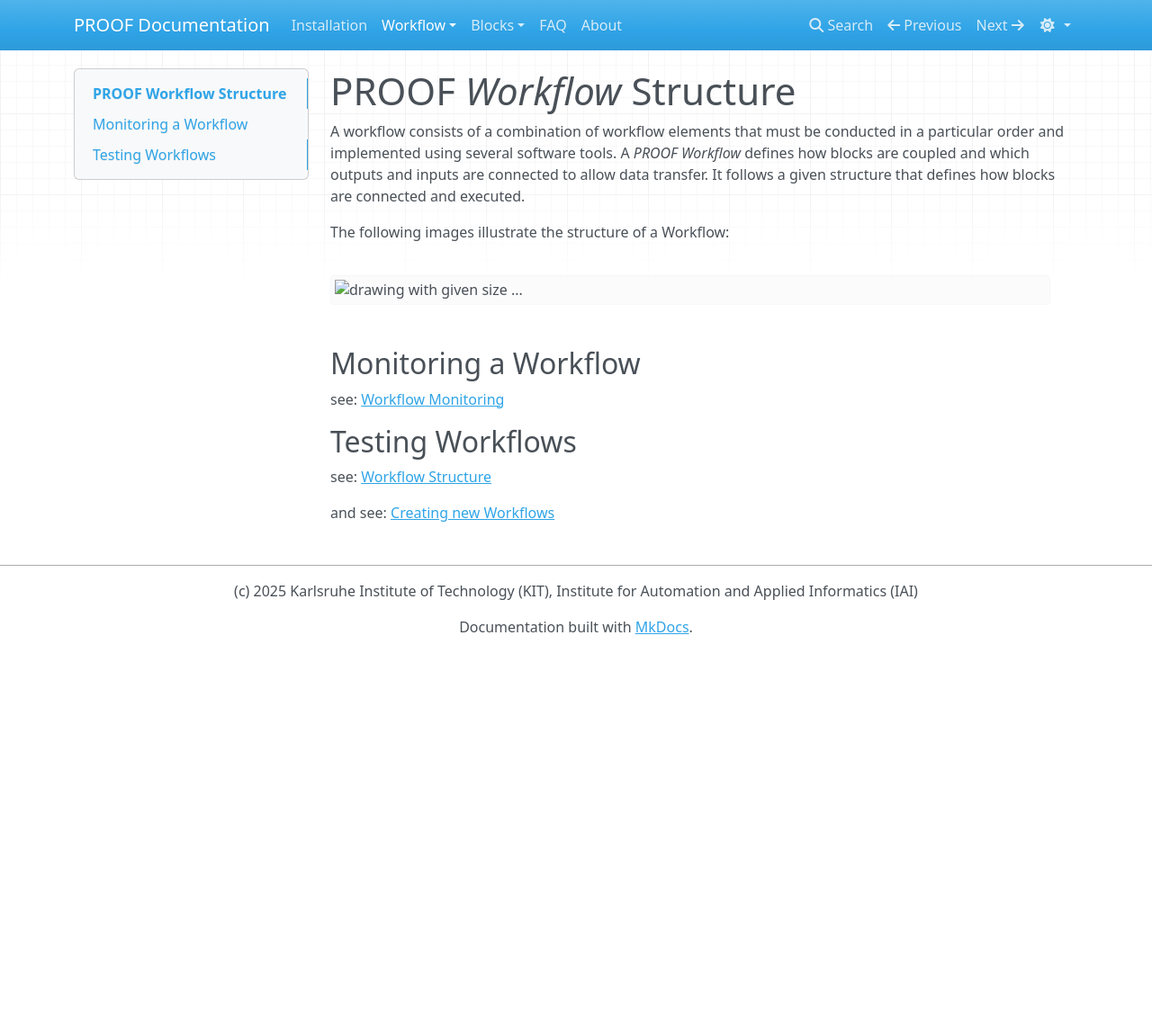
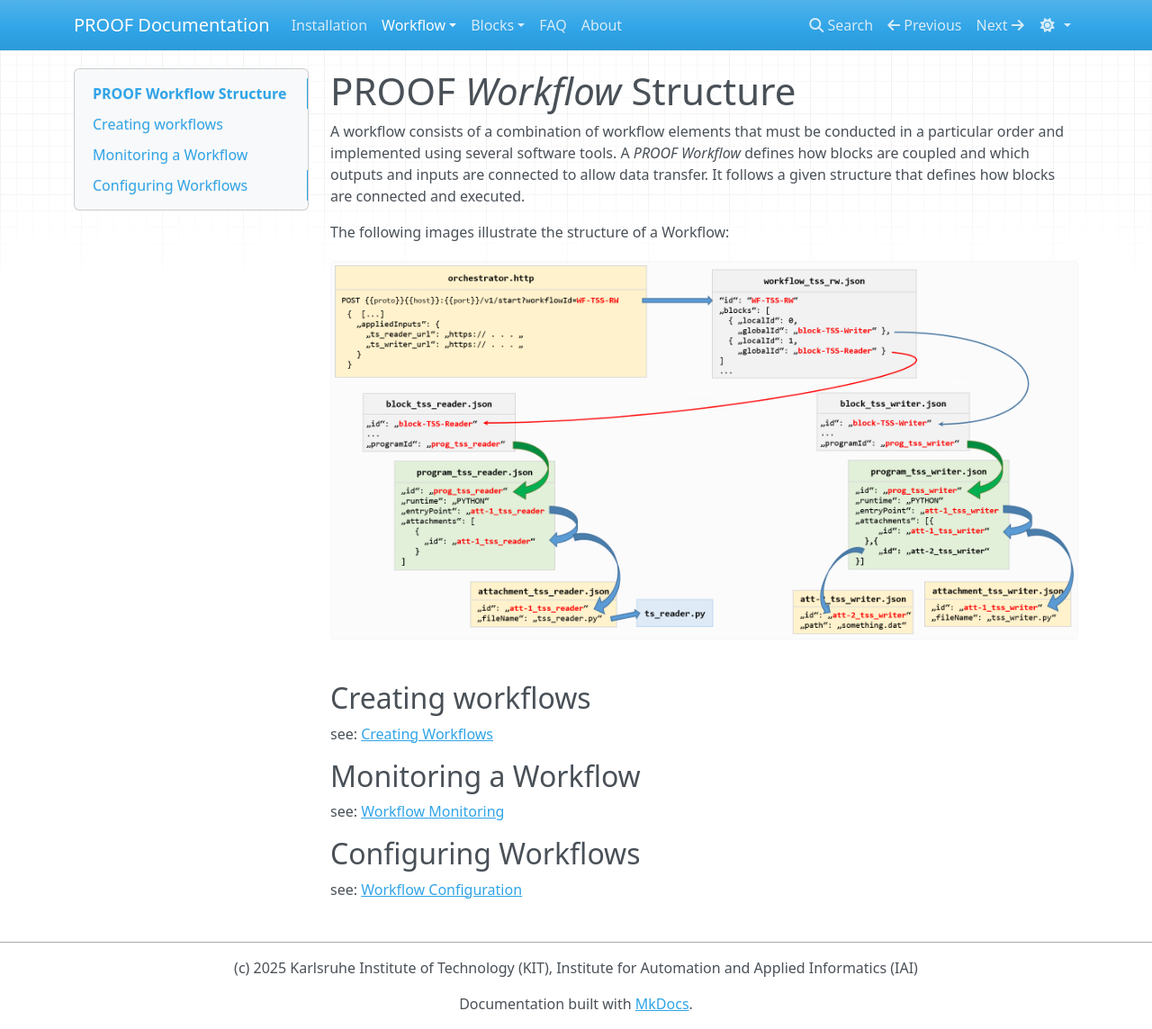
Before and after one commit to KIT-IAI-PROOF/kit-iai-proof.github.io, an MkDocs documentation site: the page built from docs/Workflow/proof-workflows.md, in a window 1280 px wide and 1144 px high. Shown: the whole window at 90% size. Built offline with MkDocs 1.6.1, drawn with Linux system fonts in a browser that asks for light colours; nearby versions of some CDN libraries.

Commit message:
refactor: reorganize and fix links in the workflow structure file

```diff
--- a/docs/Workflow/proof-workflows.md
+++ b/docs/Workflow/proof-workflows.md
@@ -5,18 +5,17 @@
 It follows a given structure that defines how blocks are connected and executed.
 
 The following images illustrate the structure of a Workflow:
+![PROOF Workflow Structure](2024-06-28_WorkflowHierarchy.png)
 
-<!-- ![PROOF Workflow Structure](2024-06-28_WorkflowHierarchy.png)  (without size) -->
+<!--<img src="2024-06-28_WorkflowHierarchy.png" alt="drawing with given size ..." width="800"/>-->
 
-<img src="2024-06-28_WorkflowHierarchy.png" alt="drawing with given size ..." width="800"/>
-
+## Creating workflows
+see: [Creating Workflows](creating-workflows.md)
 
 ## Monitoring a Workflow
 
-see: [Workflow Monitoring](../Workflow/monitoring-workflows.md)
+see: [Workflow Monitoring](monitoring-workflows.md)
 
-## Testing Workflows
+## Configuring Workflows
 
-see: [Workflow Structure](#workflow-structure)
-
-and see: [Creating new Workflows](#creating-new-workflows)
+see: [Workflow Configuration](../Overview/configs.md#1-workflow-configs)
```
Also changed, not shown: docs/Overview/configs.md (added, +18 -0 lines), docs/Workflow/configs-workflows.md (deleted, +0 -18 lines).
